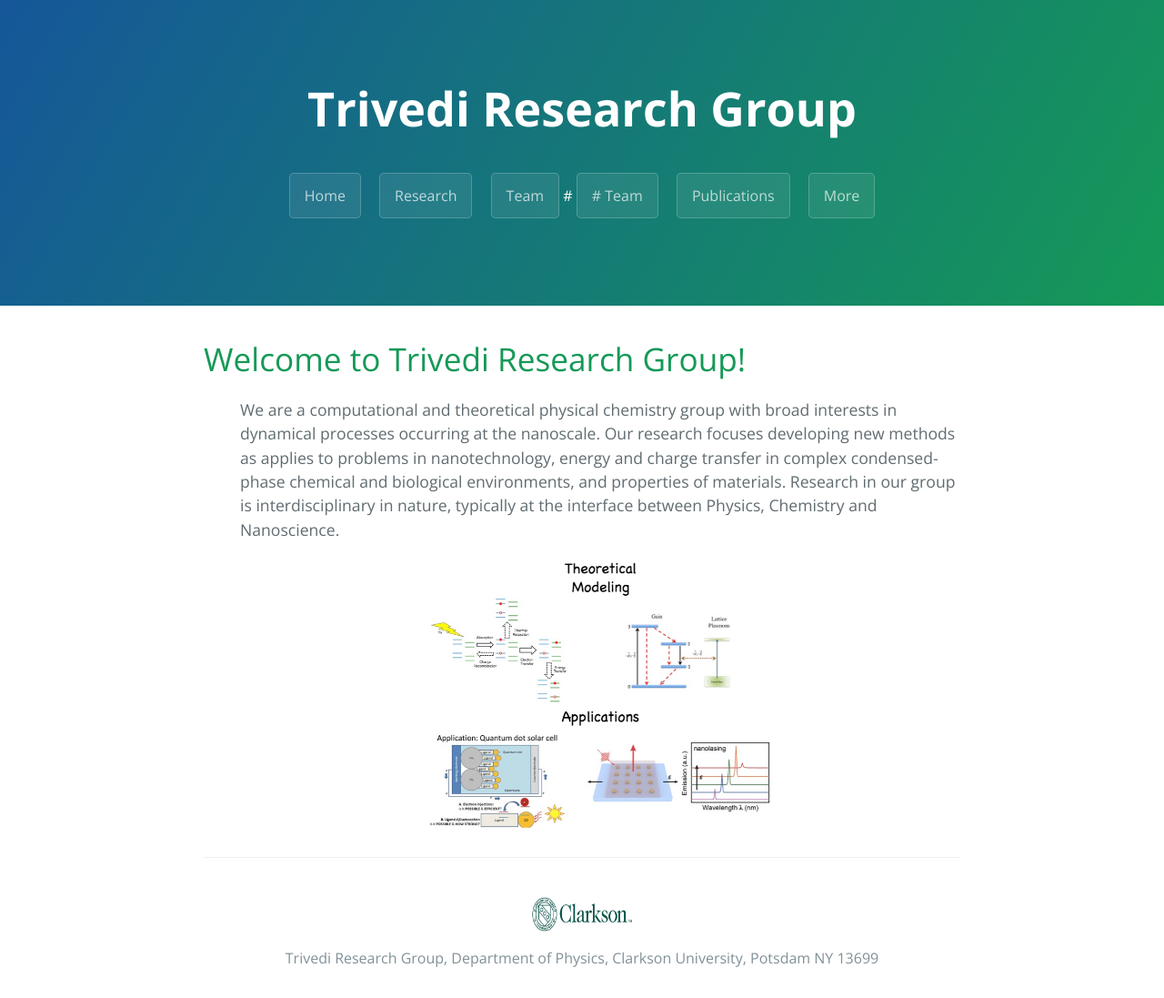
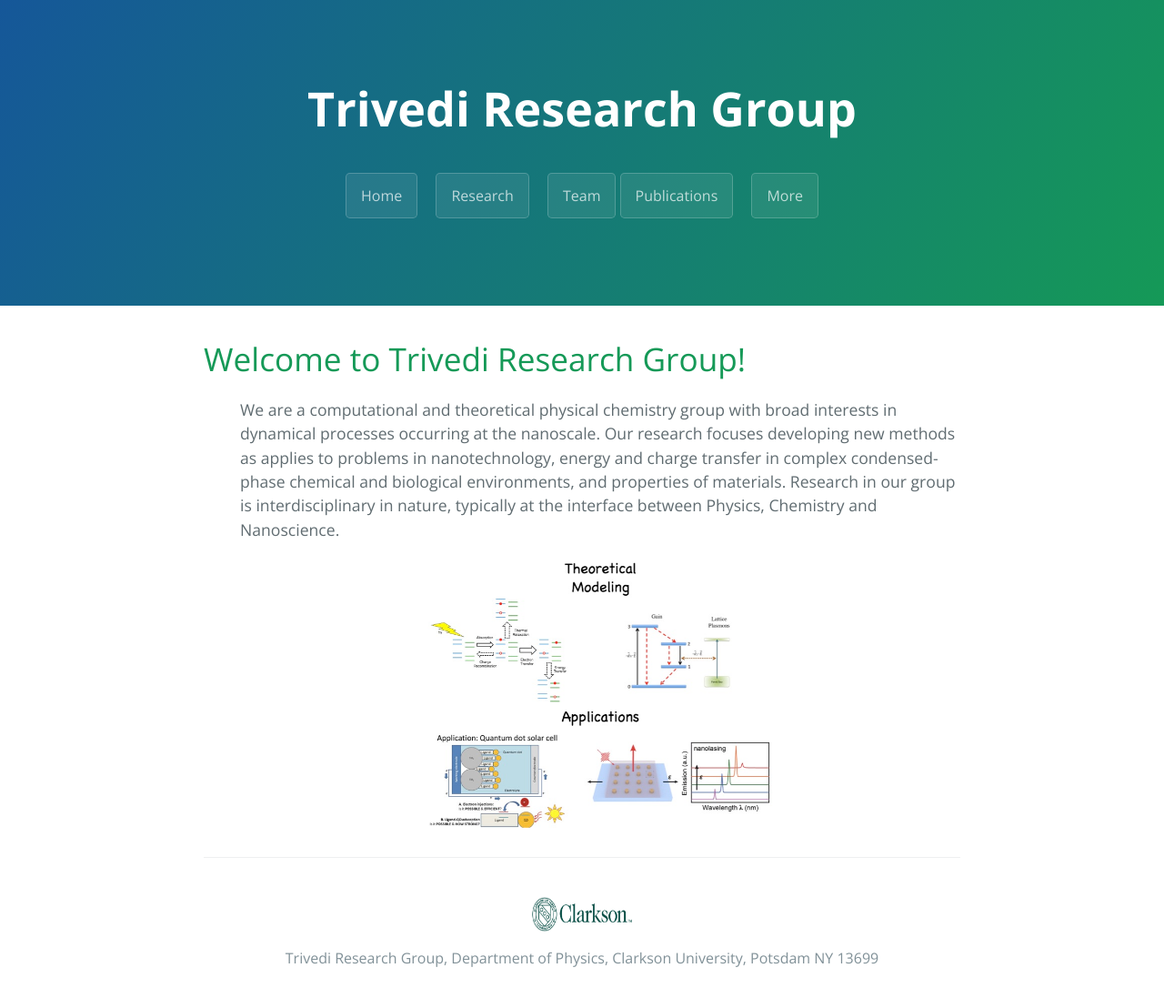
Before and after one commit to dharatrivedi/dharatrivedi.github.io, a Jekyll site: the page built from index.html, in a window 1280 px wide. Shown: the whole page at 91% size. Built offline with Jekyll 4.4.1, drawn with Linux system fonts in a browser that asks for light colours; the list of posts is cut into pages by our own code.

Commit message:
Update page-header.html

```diff
--- a/_includes/page-header.html
+++ b/_includes/page-header.html
@@ -10,7 +10,7 @@
       <a href="https://dharatrivedi.github.io/pageunderconstruction.html">Alumni</a>
     </div>
     </div>
-#  <a href="https://dharatrivedi.github.io/people.html" class="dropbtn"> # Team</a>
+<!--  <a href="https://dharatrivedi.github.io/people.html" class="dropbtn"> Team</a> -->
   <a href="https://dharatrivedi.github.io/publication.html" class="dropbtn">Publications</a>
   <div class="dropdown">
   <button class="dropbtn">More</button>
```
